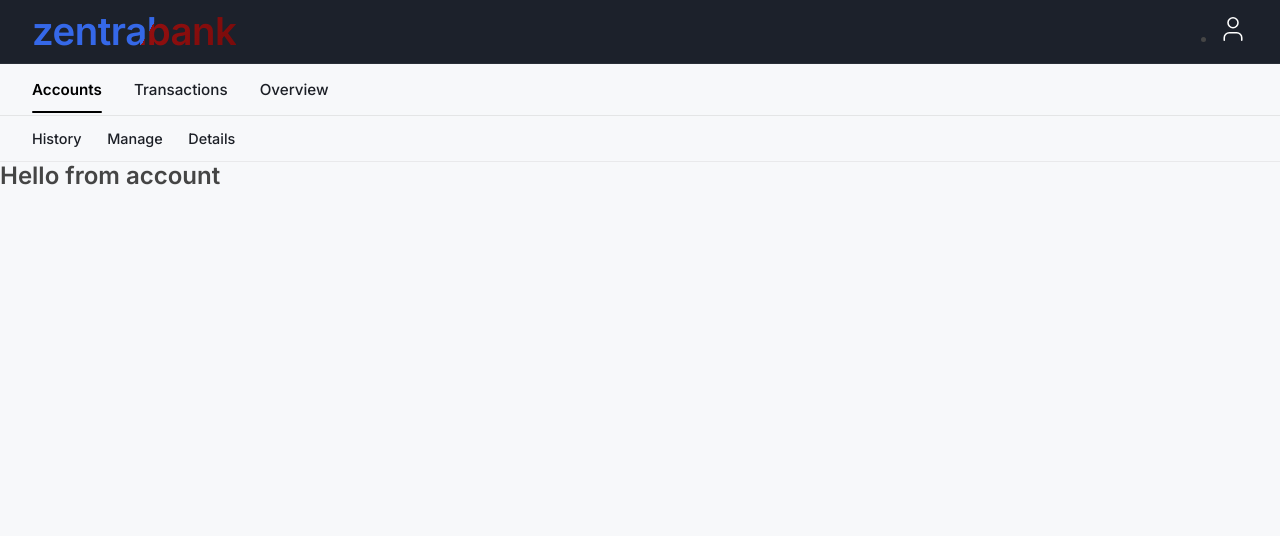
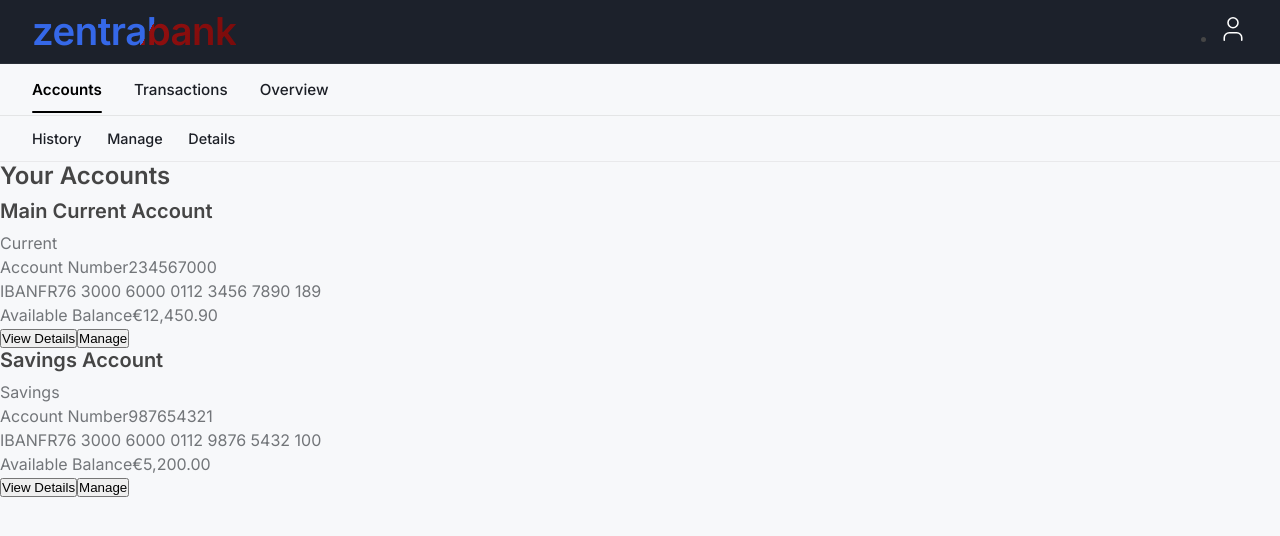
Before and after one commit to Salim255/zentrabank-client, an Angular app: page /dashboard/accounts in a window 1280 px wide. Shown: the top 536 px of the page. Built offline with nearby package versions, Linux system fonts and the light colour scheme.

Commit message:
built: accounts page template

```diff
--- a/src/app/features/accounts/accounts.html
+++ b/src/app/features/accounts/accounts.html
@@ -1,2 +1,3 @@
 <app-account-header></app-account-header>
+
 <router-outlet></router-outlet>
--- a/src/app/features/accounts/pages/account/account.page.html
+++ b/src/app/features/accounts/pages/account/account.page.html
@@ -1 +1,67 @@
-<h1>Hello from account</h1>
+<section class="accounts-page">
+
+  <!-- Page Title -->
+  <h1 class="accounts-page__title">Your Accounts</h1>
+
+  <!-- Accounts List -->
+  <div class="accounts-page__list">
+
+    <!-- Account Card -->
+    <div class="accounts-page__card">
+      <div class="accounts-page__header">
+        <h2 class="accounts-page__account-name">Main Current Account</h2>
+        <span class="accounts-page__badge accounts-page__badge--current">Current</span>
+      </div>
+
+      <div class="accounts-page__row">
+        <span class="accounts-page__label">Account Number</span>
+        <span class="accounts-page__value">234567000</span>
+      </div>
+
+      <div class="accounts-page__row">
+        <span class="accounts-page__label">IBAN</span>
+        <span class="accounts-page__value">FR76 3000 6000 0112 3456 7890 189</span>
+      </div>
+
+      <div class="accounts-page__row">
+        <span class="accounts-page__label">Available Balance</span>
+        <span class="accounts-page__value accounts-page__value--highlight">€12,450.90</span>
+      </div>
+
+      <div class="accounts-page__actions">
+        <button class="accounts-page__button">View Details</button>
+        <button class="accounts-page__button accounts-page__button--secondary">Manage</button>
+      </div>
+    </div>
+
+    <!-- Another Account -->
+    <div class="accounts-page__card">
+      <div class="accounts-page__header">
+        <h2 class="accounts-page__account-name">Savings Account</h2>
+        <span class="accounts-page__badge accounts-page__badge--savings">Savings</span>
+      </div>
+
+      <div class="accounts-page__row">
+        <span class="accounts-page__label">Account Number</span>
+        <span class="accounts-page__value">987654321</span>
+      </div>
+
+      <div class="accounts-page__row">
+        <span class="accounts-page__label">IBAN</span>
+        <span class="accounts-page__value">FR76 3000 6000 0112 9876 5432 100</span>
+      </div>
+
+      <div class="accounts-page__row">
+        <span class="accounts-page__label">Available Balance</span>
+        <span class="accounts-page__value accounts-page__value--highlight">€5,200.00</span>
+      </div>
+
+      <div class="accounts-page__actions">
+        <button class="accounts-page__button">View Details</button>
+        <button class="accounts-page__button accounts-page__button--secondary">Manage</button>
+      </div>
+    </div>
+
+  </div>
+
+</section>
```
